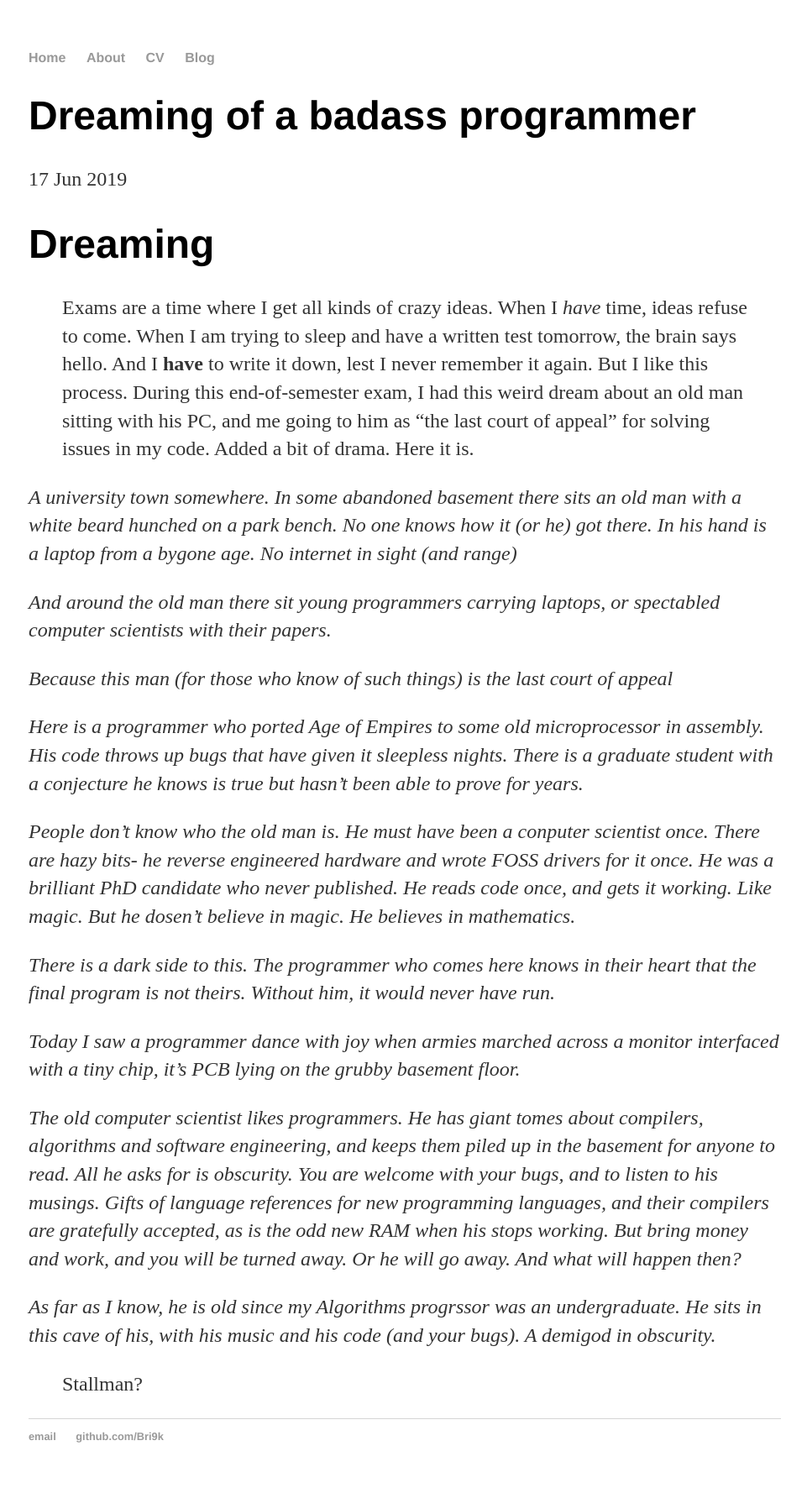
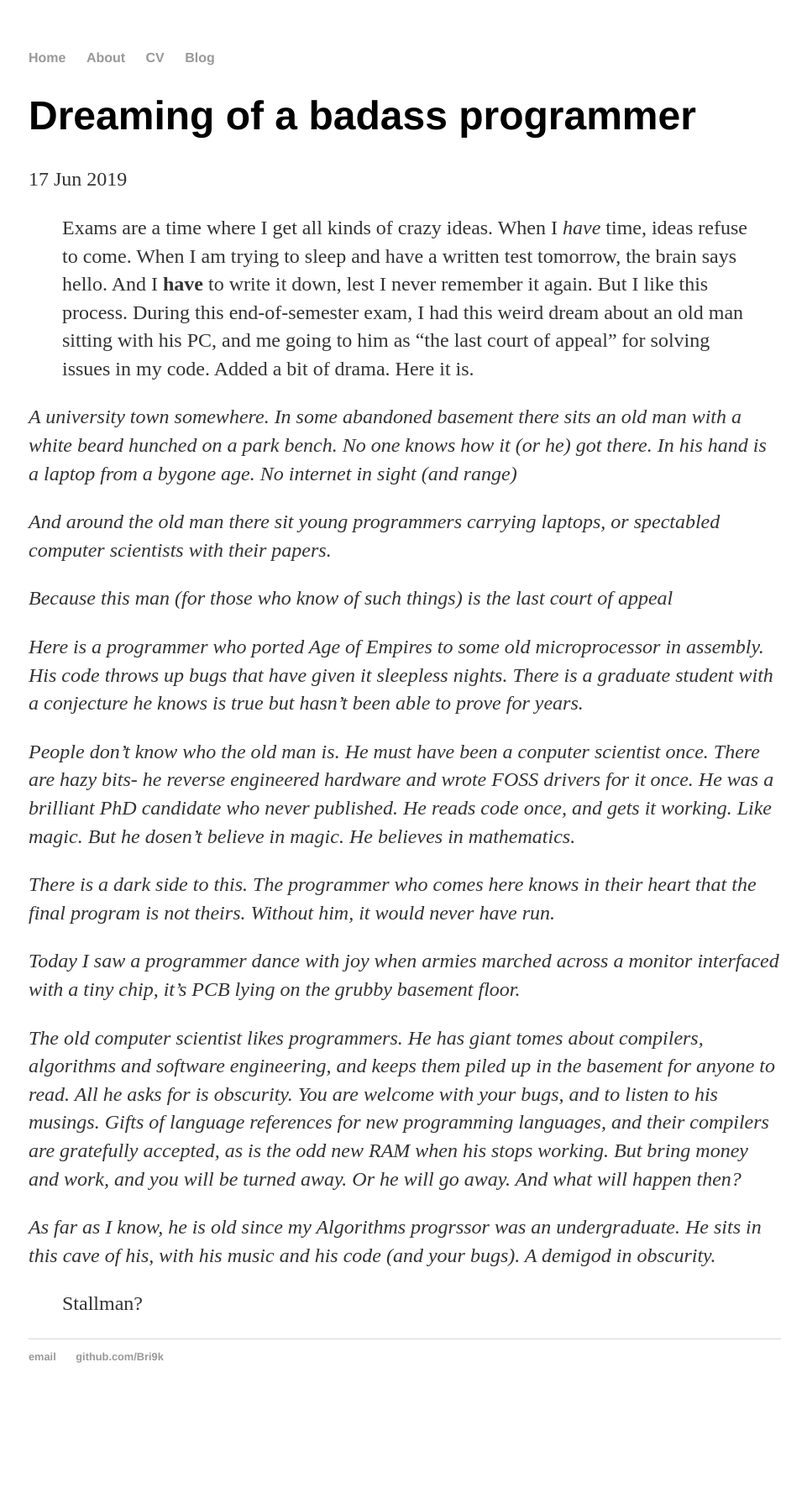
Before and after one commit to akshayrdeodhar/akshayrdeodhar.github.io, a Jekyll site: the page built from _posts/2019-17-06-old-programmer.md, in a window 1280 px wide. Shown: the whole page at 84% size, without its empty margins (158-1119 px from the left). Built offline with Jekyll 4.4.1, drawn with Linux system fonts in a browser that asks for light colours; after the commit the page ends 1683 px from its top, so only the background shows below that.

Commit message:
more corrections

```diff
--- a/_posts/2019-17-06-old-programmer.md
+++ b/_posts/2019-17-06-old-programmer.md
@@ -3,9 +3,6 @@ layout: post
 title: "Dreaming of a badass programmer"
 date: 2019-06-17
 ---
-
-
-# Dreaming
 
 > Exams are a time where I get all kinds of crazy ideas. When I *have* time, ideas refuse to come. When I am trying to sleep and have a written test tomorrow, the brain says hello. And I **have** to write it down, lest I never remember it again. But I like this process. During this end-of-semester exam, I had this weird dream about an old man sitting with his PC, and me going to him as "the last court of appeal" for solving issues in my code. Added a bit of drama. Here it is.
 
```
